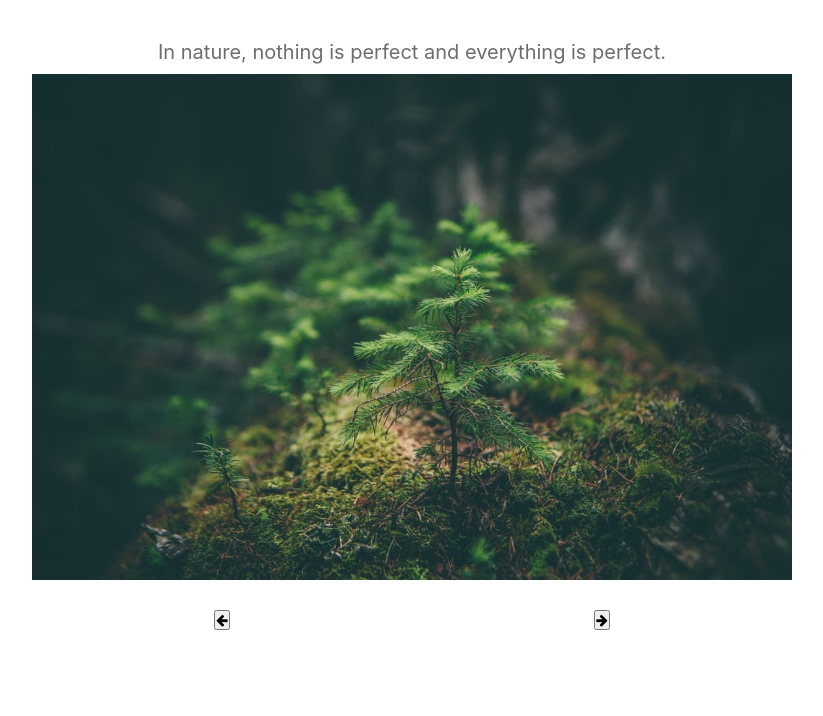
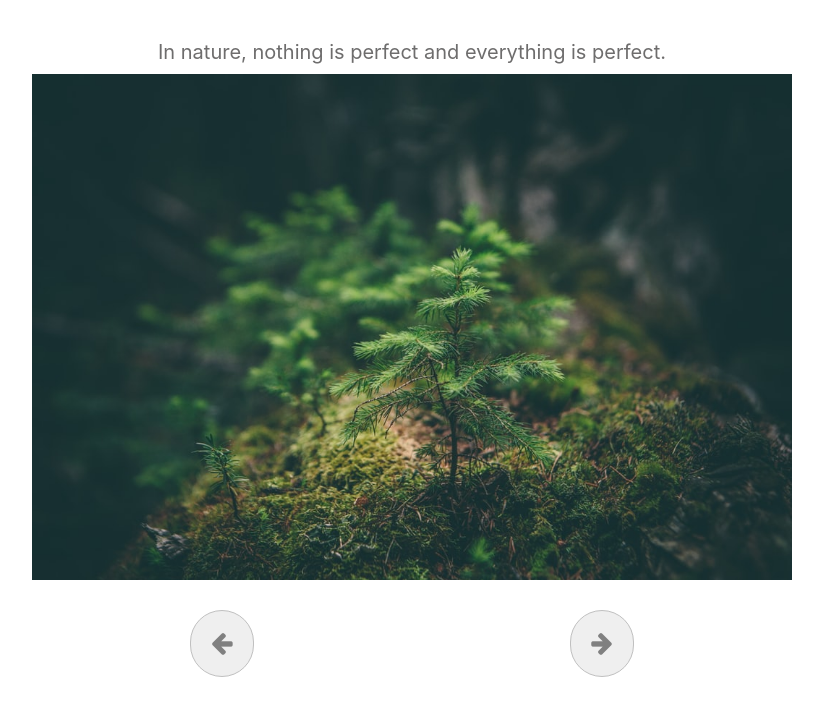
Before and after one commit to Saif-Hossain-Mredul/Carousel-DOM, a plain HTML site: page index.html in a window 1280 px wide. Shown: the whole page, without its empty margins (228-1051 px from the left). Drawn offline with Linux system fonts and the light colour scheme.

Commit message:
button styling added

```diff
--- a/main.scss
+++ b/main.scss
@@ -48,5 +48,17 @@ body {
 		max-width: 760px;
 		display: flex;
 		justify-content: space-around;
+
+		.button {
+			border: 1px solid rgb(192, 192, 192);
+			padding: 2rem;
+			border-radius: 100px;
+			cursor: pointer;
+
+			span {
+				color: grey;
+				font-size: 2.5rem;
+			}
+		}
 	}
 }
```
Also changed, not shown: styles/css/main.css, 1 other file.
